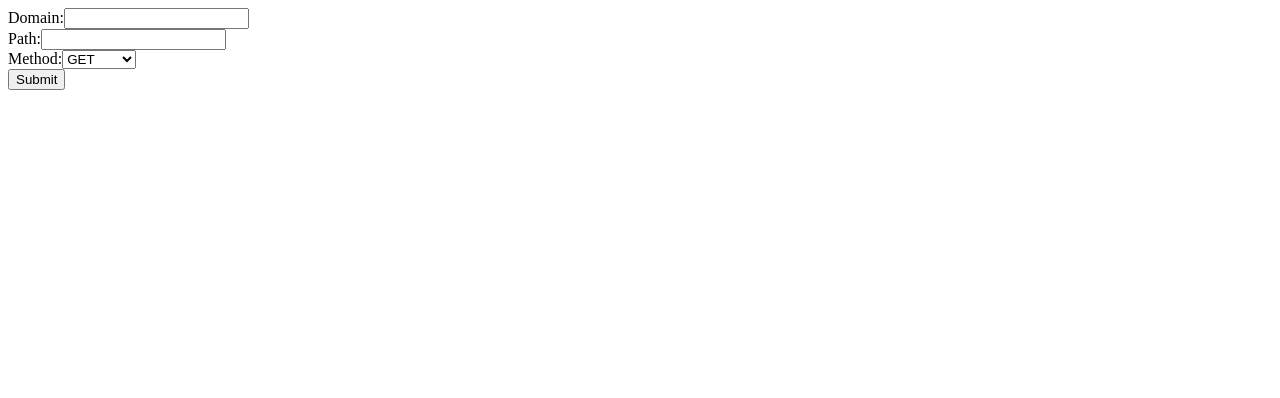
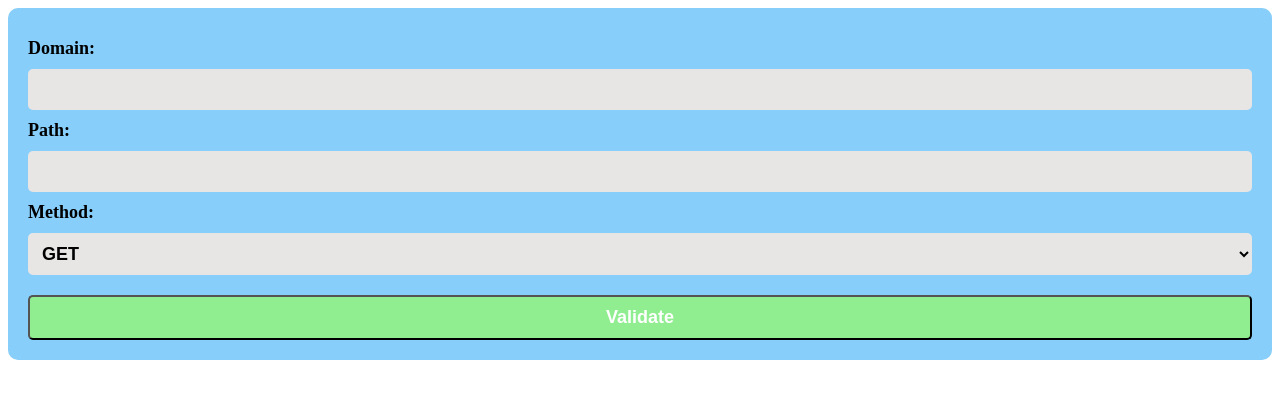
Before and after one commit to cenacrharsh/url-validator, a React (Create React App) app: page / in a window 1280 px wide. Shown: the top 398 px of the page. Built offline with nearby package versions, Linux system fonts and the light colour scheme.

Commit message:
added further rules and styling

```diff
--- a/src/App.js
+++ b/src/App.js
@@ -1,4 +1,4 @@
-import UriValidator from "./components/UrlValidator";
+import UriValidator from "./components/UrlValidator/urlvalidator";
 
 function App() {
   return (
--- /dev/null
+++ b/src/components/UrlValidator/style.css
@@ -0,0 +1,59 @@
+* {
+  box-sizing: border-box;
+  font-weight: bold;
+  font-size: 18px;
+}
+
+form {
+  background-color: lightskyblue;
+  padding: 20px;
+  border-radius: 10px;
+}
+
+label,
+input,
+select,
+textarea {
+  display: block;
+  margin-bottom: 10px;
+  outline: none;
+  border: none;
+}
+
+input,
+textarea,
+select {
+  background-color: rgb(232, 229, 229);
+  padding: 10px;
+  width: 100%;
+  border-radius: 5px;
+  outline: none;
+}
+
+button {
+  background-color: lightgreen;
+  color: white;
+  padding: 10px;
+  margin-top: 10px;
+  width: 100%;
+  border-radius: 5px;
+}
+
+button:hover {
+  background-color: green;
+}
+
+div[data-testid="message"] {
+  color: white;
+  margin-bottom: 10px;
+  border-radius: 5px;
+  text-align: center;
+}
+
+.error {
+  background-color: rgb(249, 77, 77);
+}
+
+.success {
+  background-color: rgb(2, 211, 2);
+}
--- a/src/components/UrlValidator.js
+++ b/src/components/UrlValidator/urlvalidator.js
@@ -1,4 +1,5 @@
 import React, { useState } from "react";
+import "./style.css";
 
 const UriValidator = () => {
   const [domain, setDomain] = useState("");
@@ -6,24 +7,60 @@ const UriValidator = () => {
   const [method, setMethod] = useState("GET");
   const [body, setBody] = useState("");
   const [message, setMessage] = useState("");
+  const [messageClass, setMessageClass] = useState("");
 
   const handleSubmit = (e) => {
     e.preventDefault();
 
     let url = `${domain}/${path.split(" ").join("/")}`;
-    setMessage(`URL: ${url}`);
+
+    const domainRegex = /^www\.[a-zA-Z]+\.[a-zA-Z]+$/;
+    if (!domainRegex.test(domain)) {
+      setMessage("Invalid URL! Please recheck your URL");
+      setMessageClass("error");
+      return;
+    }
+
+    const pathRegex = /^[a-zA-Z0-9]+((\s[a-zA-Z0-9]+)*)$/;
+    if (!pathRegex.test(path)) {
+      setMessage(
+        "Error in the Path. The path should contain words separated by spaces and the words should only be alphanumeric characters"
+      );
+      setMessageClass("error");
+      return;
+    }
 
     if (method === "POST" || method === "PUT") {
       if (!body) {
         setMessage("Error in the Body");
+        setMessageClass("error");
         return;
       }
+
+      const bodyRegex = /^\{("[a-zA-Z]+")\s*:([\s\S]+)\}$/;
+      if (!bodyRegex.test(body)) {
+        setMessage("Error in the format of the Body");
+        setMessageClass("error");
+        return;
+      }
+
+      const bodyKeyValue = body
+        .slice(1, -1)
+        .split(":")
+        .map((pair) => pair.replace(/"/g, "").trim());
+      url += `?${bodyKeyValue[0]}=${bodyKeyValue[1]}`;
     }
+
+    setMessage(`URL: ${url}`);
+    setMessageClass("success");
   };
 
   return (
     <form onSubmit={handleSubmit} data-testid="submit">
       <div>
+        <div data-testid="message" className={messageClass}>
+          {message}
+        </div>
         <label>Domain:</label>
         <input
           type="text"
@@ -64,8 +101,7 @@ const UriValidator = () => {
           />
         </div>
       )}
-      <button type="submit">Submit</button>
-      <div data-testid="message">{message}</div>
+      <button type="submit">Validate</button>
     </form>
   );
 };
```
